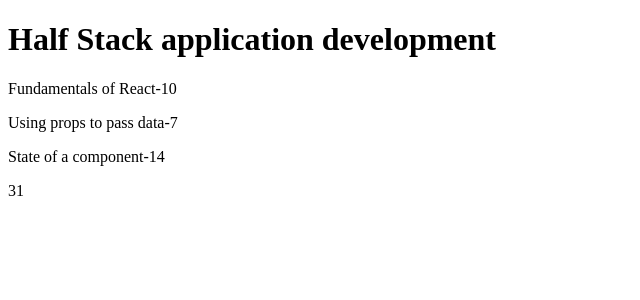
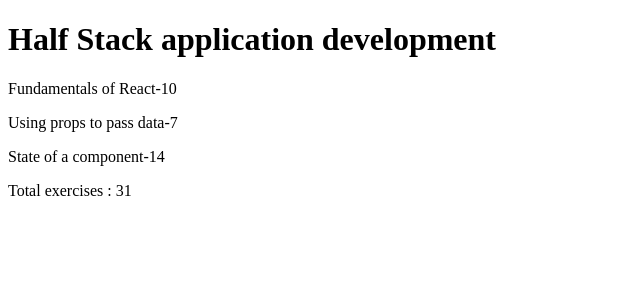
Before and after one commit to Devanshukoli/full-stack-submission-repo, a React (Vite) app: page / in a window 1280 px wide. Shown: the top 300 px of the page, without its empty margins (0-640 px from the left). Built offline with nearby package versions, Linux system fonts and the light colour scheme.

Commit message:
update total component, using reduce() mehtod, exercise 1.4

```diff
--- a/src/App.jsx
+++ b/src/App.jsx
@@ -21,17 +21,12 @@ const Content = (props) => {
 }
 
 const Total = (props) => {
-  // console.log('total comp. props...', props)
 
-  const sum = props.parts.map((part, index) =>
-    <p key={index}>{part.exercises}</p>
-  )
-  // console.log('sum', sum[0].props.children)
-  const sum2 = sum[0].props.children + sum[1].props.children + sum[2].props.children
+  const sum = props.parts.reduce((sum, part) => sum + part.exercises, 0)
 
   return (
     <>
-      {sum2}
+      <p>Total exercises : { sum}</p>
     </>
   )
 }
```
